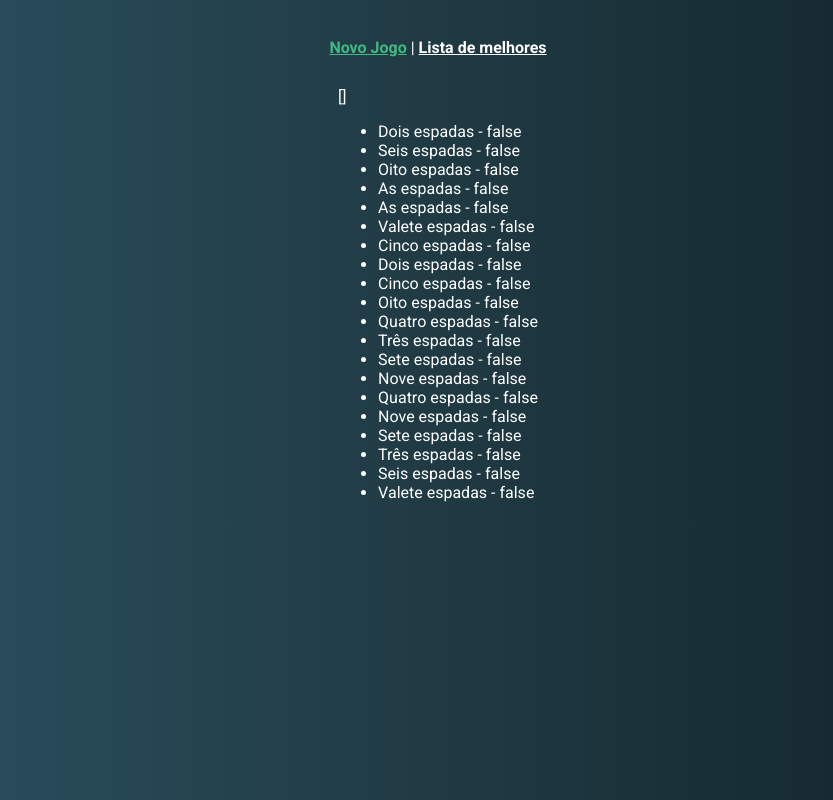
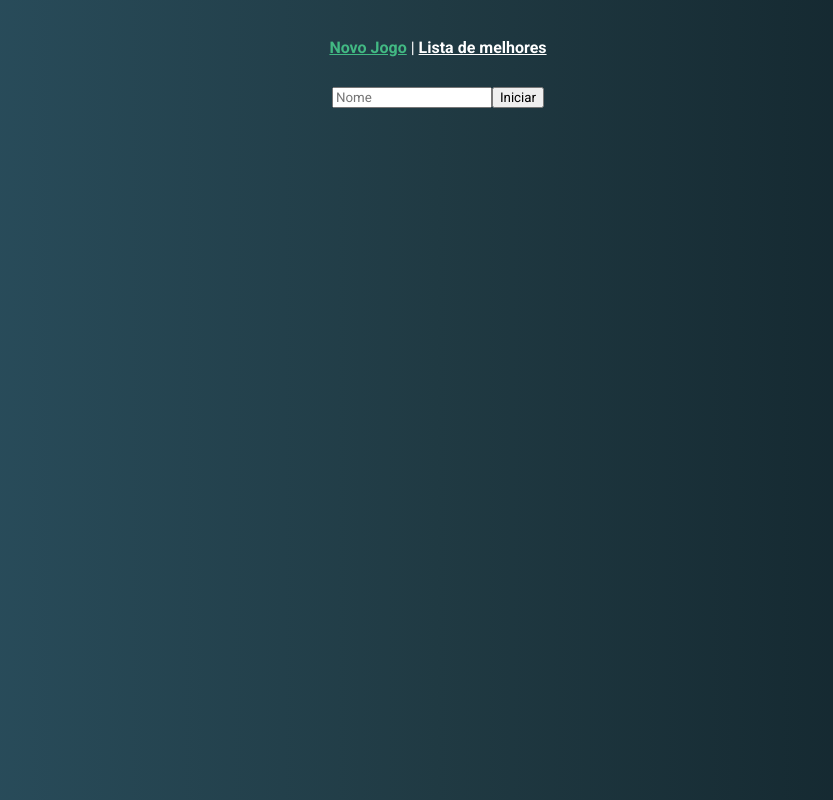
Before and after one commit to felipebiel/vue-memory-game, a Vue app: page / in a window 1280 px wide. Shown: the whole page, without its empty margins (202-1035 px from the left). Built offline with nearby package versions, Linux system fonts and the light colour scheme.

Commit message:
new: Iniciar colocando o nome

```diff
--- a/src/views/Home.vue
+++ b/src/views/Home.vue
@@ -1,6 +1,10 @@
 <template>
   <div class="home">
-    {{ cardsSelected }}
+    <div v-if="!start">
+      <input type="text" v-model="name" placeholder="Nome" />
+      <button type="button" @click="startGame">Iniciar</button>
+    </div>
+    <div v-else>
       <ul>
         <li
           v-for="(card, index) in cardsGame"
@@ -11,6 +15,7 @@
         </li>
       </ul>
     </div>
+  </div>
 </template>
 
 <script>
@@ -20,6 +25,8 @@ export default {
   name: "Home",
   data() {
     return {
+      start: false,
+      name: '',
       playingCards: [
         { name: "As espadas", isSelected: false, img: "" },
         { name: "Dois espadas", isSelected: false, img: "" },
@@ -39,6 +46,14 @@ export default {
     };
   },
   created() {
+
+  },
+  methods: {
+    startGame() {
+      this.start = true;
+      this.prepareCards();
+    },
+    prepareCards() {
       this.cardsGame = this.shuffleArray(
         this.cardsGame.concat(
           _cloneDeep([...this.playingCards]),
@@ -46,7 +61,6 @@ export default {
         )
       );
     },
-  methods: {
     selectedCard(card) {
       if (!card.isSelected) {
         card.isSelected = true;
```
Lines whose indentation alone changed are shown as unchanged.
